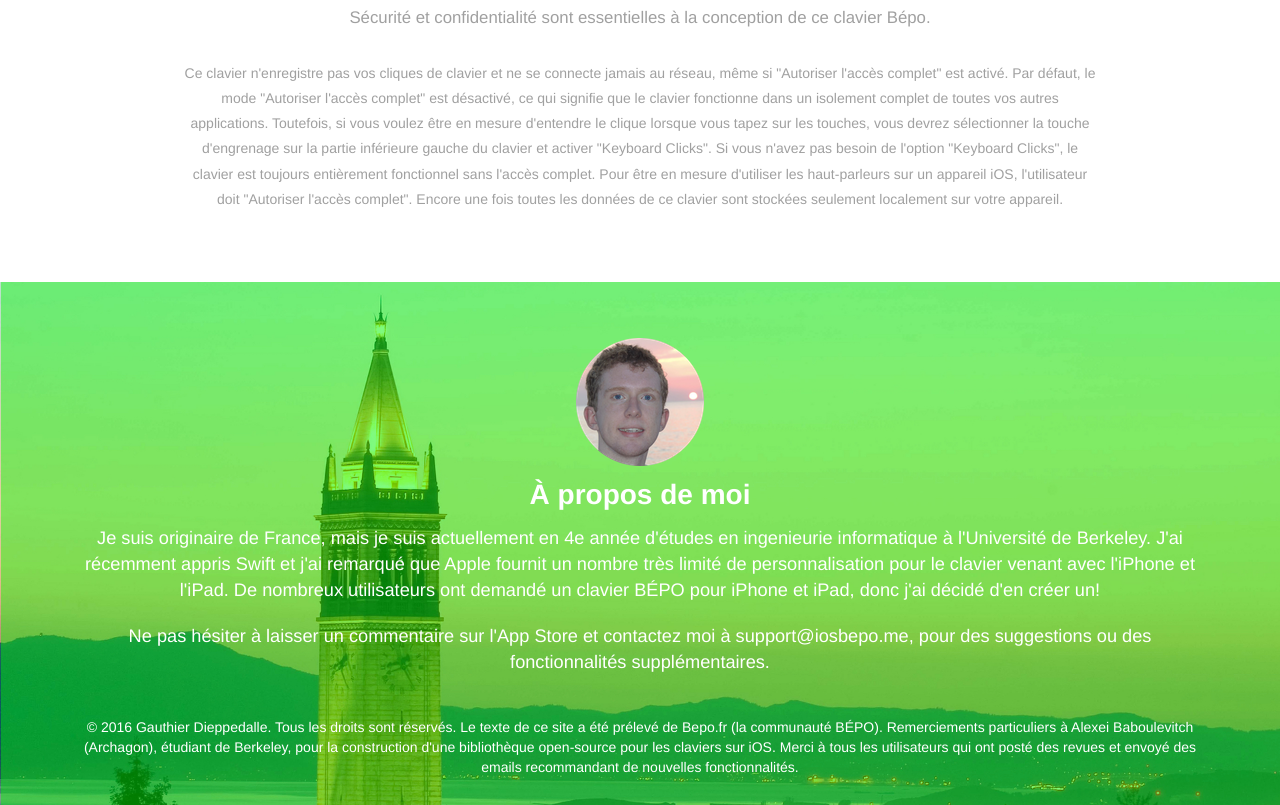
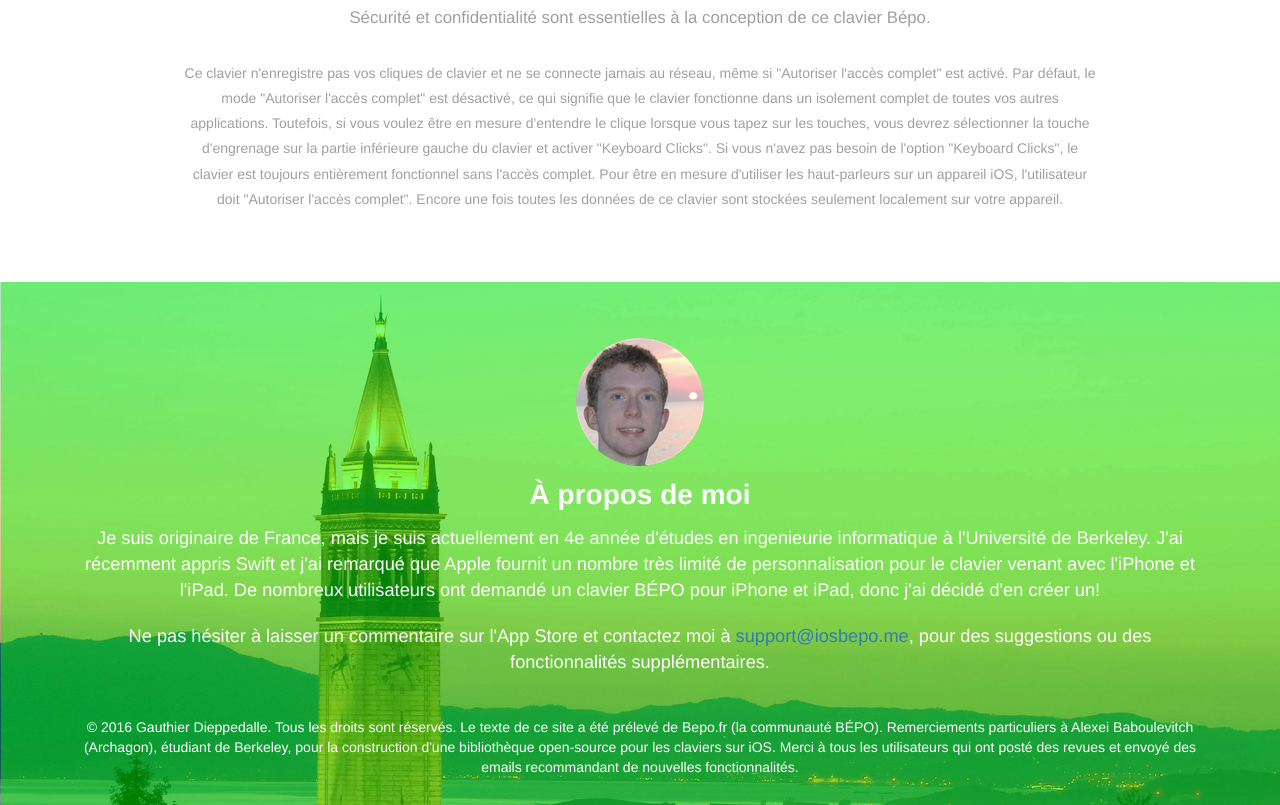
Before and after one commit to dieppedalle/bepo, a plain HTML site: page fr/index.html in a window 1280 px wide. Shown: the part 4553-5358 px from the top of the page. Drawn offline with Linux system fonts and the light colour scheme; files whose address does not match are found by name.

Commit message:
Updated email address french website

```diff
--- a/fr/index.html
+++ b/fr/index.html
@@ -391,7 +391,7 @@ La principale caractéristique du QWERTY — et de ses dérivés — est d’év
 					<p>Je suis originaire de France, mais je suis actuellement en 4e année d'études en ingenieurie informatique à l'Université de Berkeley. J'ai récemment appris Swift et j'ai remarqué que Apple fournit un nombre très limité de personnalisation pour le clavier venant avec l'iPhone et l'iPad. De nombreux utilisateurs ont demandé un clavier BÉPO pour iPhone et iPad, donc j'ai décidé d'en créer un!</p>
                     <br>
                     <p>
-                    Ne pas hésiter à laisser un commentaire sur l'App Store et contactez moi à support@iosbepo.me, pour des suggestions ou des fonctionnalités supplémentaires.
+                    Ne pas hésiter à laisser un commentaire sur l'App Store et contactez moi à <a href="mailto:support@iosbepo.me">support@iosbepo.me</a>, pour des suggestions ou des fonctionnalités supplémentaires.
                     </p>
 
 				</div>
```
Also changed, not shown: index.html (+1 -1 lines).
